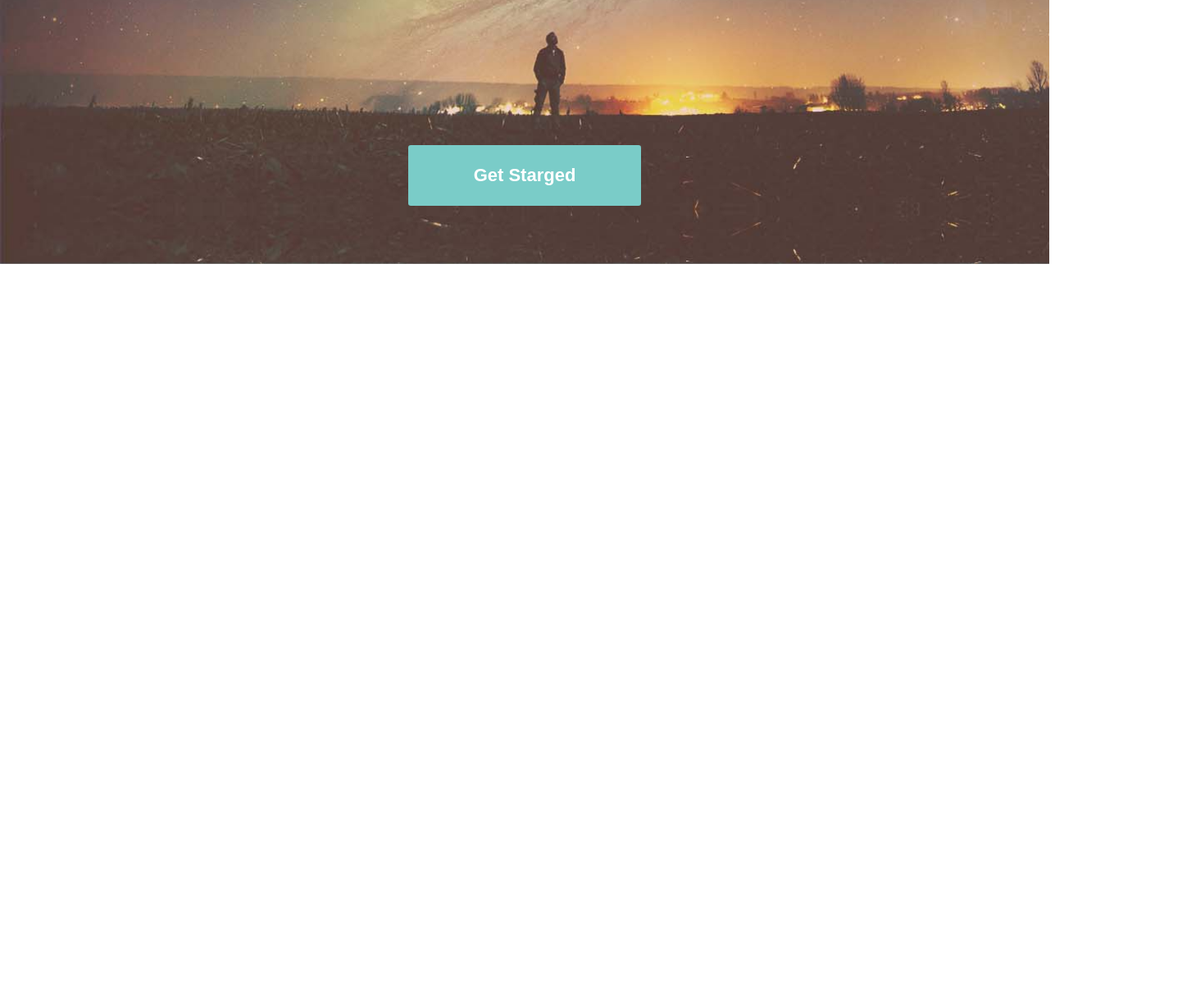
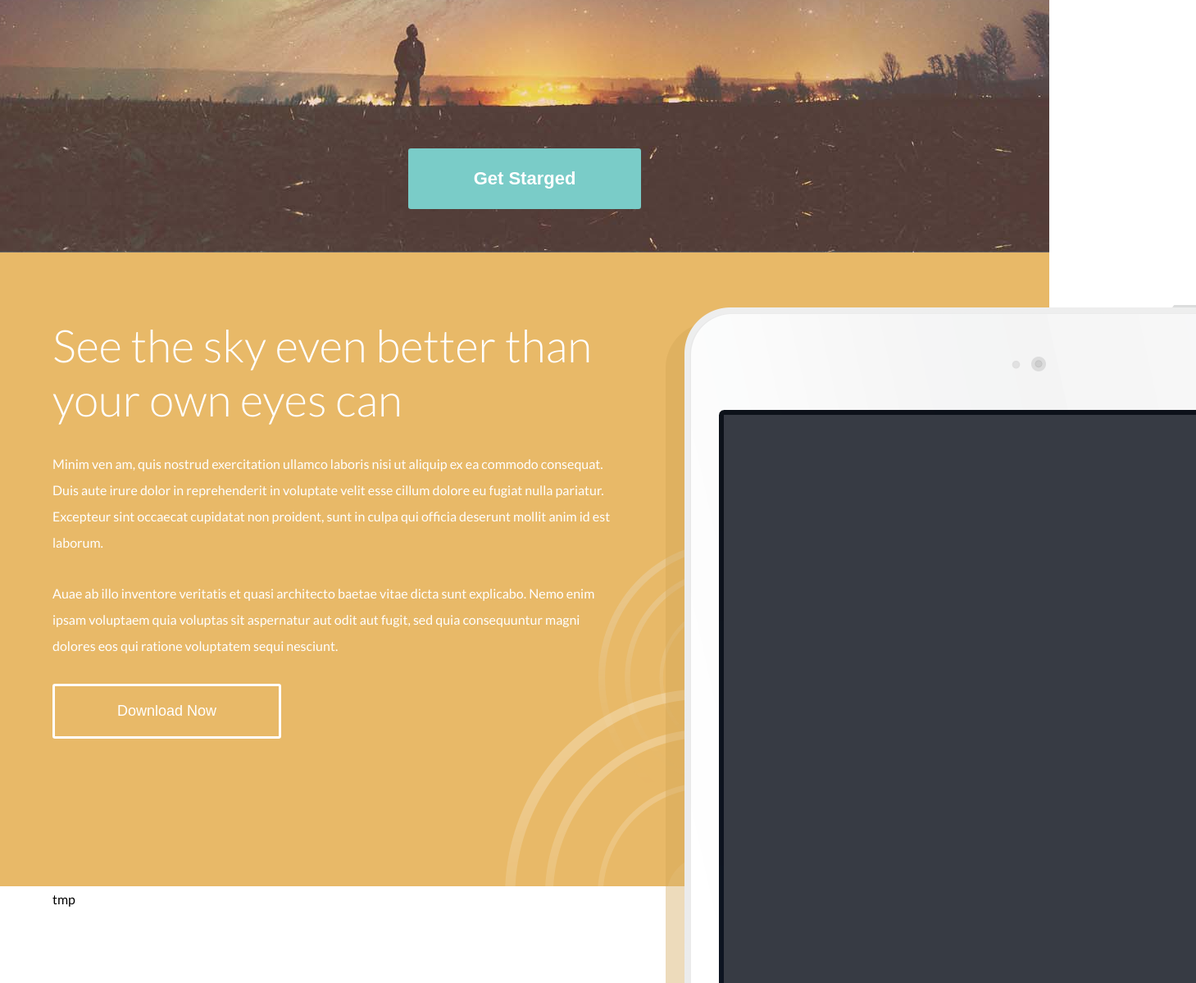
Before and after one commit to sgmbr/psd-to-html, a plain HTML site: page starnight/index.html in a window 1280 px wide. Shown: the part 574-1773 px from the top of the page at 82% size, 1459 px wide, since content can reach past the window. Before the commit the page ends 896 px from the top, so only its background shows below. Drawn offline with Linux system fonts and the light colour scheme.

Commit message:
Download section tmp

```diff
--- a/starnight/css/style.css
+++ b/starnight/css/style.css
@@ -28,14 +28,12 @@ main {
 }
 
 #lead {
-    height: 56rem;
+    height: 55.125rem;
 }
 
 .tagline {
     width: 43rem;
-    padding-top: 10.5rem;
     margin: 0 auto;
-    margin-bottom: 4rem;
 }
 
 .play-icon {
@@ -44,9 +42,10 @@ main {
     margin-bottom: 17rem;
 }
 
-#lead button {
-    display: block;
-    margin: 0 auto;
+.download-text {
+    width: 43rem;
+    padding-top: 5rem;
+    padding-bottom: 11.25rem;
 }
 
 
@@ -59,16 +58,29 @@ body {
 h1 {
     font-size: 3.75rem;
     font-weight: 300;
+    padding-top: 10.5rem;
     margin-bottom: 0.75rem;
+}
+
+h2 {
+    font-size: 3.4375rem;
+    font-weight: 300;
+    margin-bottom: 1.875rem;
 }
 
 p {
     line-height: 2;
+    margin-bottom: 1.875rem;
 }
 
 button {
     font-size: 1.375rem;
     font-weight: 700;
+}
+
+#download button {
+    font-size: 1.125rem;
+    font-weight: 400;
 }
 
 .tagline {
@@ -77,12 +89,20 @@ button {
 
 .tagline p {
     font-style: italic;
+    font-size: 1.0625rem;
+    margin-bottom: 4rem;
 }
 
 
 /* COLOUR SCHEME & BORDERS */
 
-.tagline {
+#lead {
+    background-color: #543c3b;
+    color: #fff;
+}
+
+#download {
+    background-color: #e8b968;
     color: #fff;
 }
 
@@ -92,10 +112,18 @@ button {
     border-radius: 0.2rem;
     outline: none;
     padding: 1.5rem 5rem;
+    display: block;
 }
 
 #lead button {
     background-color: #7accc8;
+    margin: 0 auto;
+}
+
+#download button {
+    background-color: inherit;
+    border: 0.2rem solid #fff;
+    padding: 1.25rem 4.75rem;
 }
 
 
@@ -104,7 +132,22 @@ button {
 
 #lead {
     background-image: url(../images/lead-img.jpg);
-    background-size: cover;
+    background-repeat: no-repeat;
+    background-position: center;
+}
+
+#download .container {
+    position: relative;
+    background-image: url(../images/bg-shape.png);
+    background-repeat: no-repeat;
+    background-position: 34.5rem 22rem;
+}
+
+#download img {
+    position: absolute;
+    top: 4rem;
+    left: 46.75rem;
+    overflow: hidden;
 }
 
 
--- a/starnight/index.html
+++ b/starnight/index.html
@@ -6,7 +6,7 @@
     <meta name="viewport" content="width=device-width, initial-scale=1.0, minimum-scale=1.0">
     <title>Starnight App</title>
     <link rel="stylesheet" href="https://cdnjs.cloudflare.com/ajax/libs/font-awesome/4.7.0/css/font-awesome.min.css">
-    <link rel="stylesheet" href="https://fonts.googleapis.com/css?family=Lato:300,400,700">
+    <link rel="stylesheet" href="https://fonts.googleapis.com/css?family=Lato:300,300i,400,400i,700">
     <link rel="stylesheet" href="css/style.css">
 </head>
 <body>
@@ -17,19 +17,25 @@
                 <p>Lorem ipsum dolor sit amet, consectetur adipiscing elit, sed do eiusmod tempor incididunt ut labore et dolore magna aliqua. Ut enim ad minim veniam, quis nostrud exercitation</p>
             </div>
             <img src="images/play-icon.png" alt="play icon" class="play-icon">
-            <button type="button" name="button">Get Starged</button>
+            <button type="button" name="start">Get Starged</button>
         </div>
     </section>
 
     <section id="download">
         <div class="container">
-
+            <div class="download-text">
+                <h2>See the sky even better than your own eyes can</h2>
+                <p>Minim ven am, quis nostrud exercitation ullamco laboris nisi ut aliquip ex ea commodo consequat. Duis aute irure dolor in reprehenderit in voluptate velit esse cillum dolore eu fugiat nulla pariatur. Excepteur sint occaecat cupidatat non proident, sunt in culpa qui officia deserunt mollit anim id est laborum.</p>
+                <p>Auae ab illo inventore veritatis et quasi architecto baetae vitae dicta sunt explicabo. Nemo enim ipsam voluptaem quia voluptas sit aspernatur aut odit aut fugit, sed quia consequuntur magni dolores eos qui ratione voluptatem sequi nesciunt.</p>
+                <button type="button" name="download">Download Now</button>
+            </div>
+            <img src="images/ipad.png" alt="iPad">
         </div>
     </section>
 
     <section id="testimonials">
         <div class="container">
-
+            <p>tmp</p>
         </div>
     </section>
 
```
Also changed, not shown: starnight/images/bg-shape.png (added), starnight/images/ipad.png (added).
